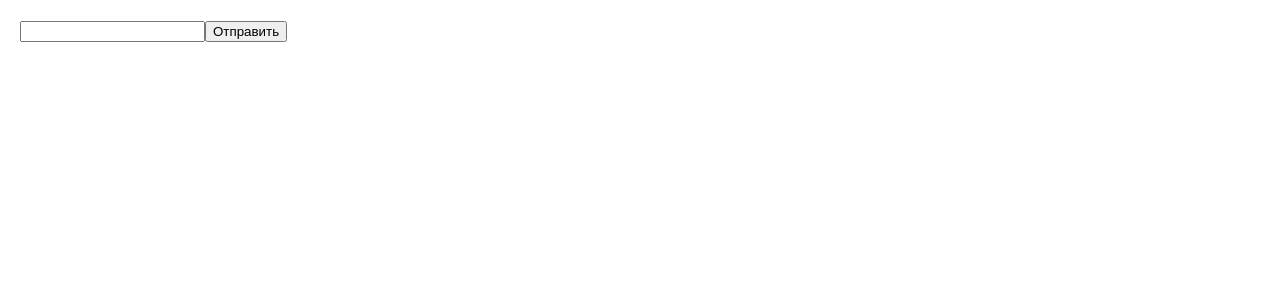
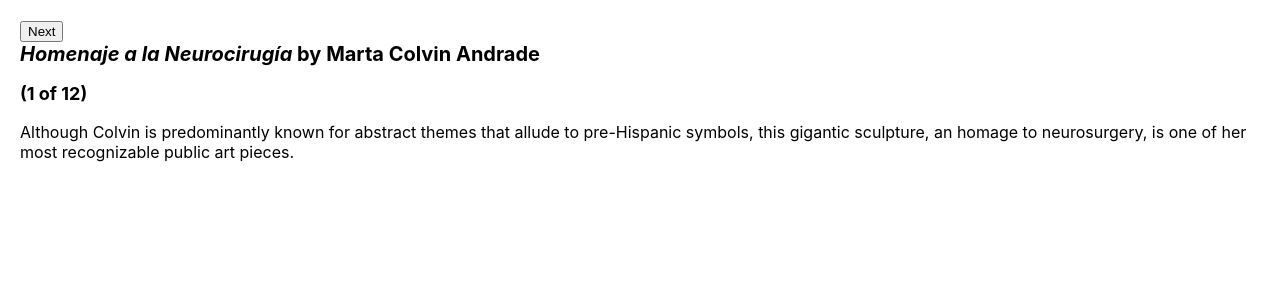
Before and after one commit to becasualle/devsurge-react-course, a React (Create React App) app: page / in a window 1280 px wide. Shown: the top 300 px of the page. Built offline with nearby package versions, Linux system fonts and the light colour scheme.

Commit message:
Состояние компонента

```diff
--- a/src/App.js
+++ b/src/App.js
@@ -1,12 +1,9 @@
-import {
-  AddHandler,
-  Toolbar,
-  ToolbarProps,
-  ToolbarWithMovieAndImageBtns,
-  ToolbarPropagation,
-  Signup,
-} from './Events';
+import { StatelessGalerry, StatefullGalerry, MultipleStates } from './State';
 
 export default function App() {
-  return <Signup />;
+  return (
+    <>
+      <StatelessGalerry />
+    </>
+  );
 }
--- /dev/null
+++ b/src/State/Statefull.js
@@ -0,0 +1,31 @@
+import { useState } from 'react';
+import { sculptureList } from '../data';
+
+export default function Gallery() {
+  const [index, setIndex] = useState(0);
+
+  // if (true){
+  //   const [name, setName] = useState(0);
+  // }
+
+  function handleClick() {
+    setIndex(index + 1);
+    console.log(index);
+  }
+
+  let sculpture = sculptureList[index];
+  return (
+    <>
+      <button onClick={handleClick}>Next</button>
+      <h2>
+        <i>{sculpture.name} </i>
+        by {sculpture.artist}
+      </h2>
+      <h3>
+        ({index + 1} of {sculptureList.length})
+      </h3>
+      {/* <img src={sculpture.url} alt={sculpture.alt} /> */}
+      <p>{sculpture.description}</p>
+    </>
+  );
+}
--- /dev/null
+++ b/src/State/Stateless.js
@@ -0,0 +1,27 @@
+import { sculptureList } from '../data';
+
+export default function Gallery() {
+  let index = 0;
+
+  function handleClick() {
+    index = index + 1;
+    console.log(index);
+  }
+
+  let sculpture = sculptureList[index];
+
+  return (
+    <>
+      <button onClick={handleClick}>Next</button>
+      <h2>
+        <i>{sculpture.name} </i>
+        by {sculpture.artist}
+      </h2>
+      <h3>
+        ({index + 1} of {sculptureList.length})
+      </h3>
+      {/* <img src={sculpture.url} alt={sculpture.alt} /> */}
+      <p>{sculpture.description}</p>
+    </>
+  );
+}
--- /dev/null
+++ b/src/State/index.js
@@ -0,0 +1,5 @@
+import StatefullGalerry from './Statefull';
+import StatelessGalerry from './Stateless';
+import MultipleStates from './multipleStates';
+
+export { StatelessGalerry, StatefullGalerry, MultipleStates };
--- /dev/null
+++ b/src/State/multipleStates.js
@@ -0,0 +1,34 @@
+import { useState } from 'react';
+import { sculptureList } from '../data';
+
+export default function Gallery() {
+  const [index, setIndex] = useState(0);
+  const [showMore, setShowMore] = useState(false);
+
+  function handleNextClick() {
+    setIndex(index + 1);
+  }
+
+  function handleMoreClick() {
+    setShowMore(!showMore);
+  }
+
+  let sculpture = sculptureList[index];
+  return (
+    <>
+      <button onClick={handleNextClick}>Next</button>
+      <h2>
+        <i>{sculpture.name} </i>
+        by {sculpture.artist}
+      </h2>
+      <h3>
+        ({index + 1} of {sculptureList.length})
+      </h3>
+      <button onClick={handleMoreClick}>
+        {showMore ? 'Hide' : 'Show'} details
+      </button>
+      {showMore && <p>{sculpture.description}</p>}
+      <img src={sculpture.url} alt={sculpture.alt} />
+    </>
+  );
+}
--- a/src/data.js
+++ b/src/data.js
@@ -36,5 +36,101 @@
     imageId: 'lrWQx8l',
   },
 ];
-// people.forEach((person) => (person.id = crypto.randomUUID()));
-// console.log(people);
+export const sculptureList = [
+  {
+    name: 'Homenaje a la Neurocirugía',
+    artist: 'Marta Colvin Andrade',
+    description:
+      'Although Colvin is predominantly known for abstract themes that allude to pre-Hispanic symbols, this gigantic sculpture, an homage to neurosurgery, is one of her most recognizable public art pieces.',
+    url: 'https://i.imgur.com/Mx7dA2Y.jpg',
+    alt: 'A bronze statue of two crossed hands delicately holding a human brain in their fingertips.',
+  },
+  {
+    name: 'Floralis Genérica',
+    artist: 'Eduardo Catalano',
+    description:
+      'This enormous (75 ft. or 23m) silver flower is located in Buenos Aires. It is designed to move, closing its petals in the evening or when strong winds blow and opening them in the morning.',
+    url: 'https://i.imgur.com/ZF6s192m.jpg',
+    alt: 'A gigantic metallic flower sculpture with reflective mirror-like petals and strong stamens.',
+  },
+  {
+    name: 'Eternal Presence',
+    artist: 'John Woodrow Wilson',
+    description:
+      'Wilson was known for his preoccupation with equality, social justice, as well as the essential and spiritual qualities of humankind. This massive (7ft. or 2,13m) bronze represents what he described as "a symbolic Black presence infused with a sense of universal humanity."',
+    url: 'https://i.imgur.com/aTtVpES.jpg',
+    alt: 'The sculpture depicting a human head seems ever-present and solemn. It radiates calm and serenity.',
+  },
+  {
+    name: 'Moai',
+    artist: 'Unknown Artist',
+    description:
+      'Located on the Easter Island, there are 1,000 moai, or extant monumental statues, created by the early Rapa Nui people, which some believe represented deified ancestors.',
+    url: 'https://i.imgur.com/RCwLEoQm.jpg',
+    alt: 'Three monumental stone busts with the heads that are disproportionately large with somber faces.',
+  },
+  {
+    name: 'Blue Nana',
+    artist: 'Niki de Saint Phalle',
+    description:
+      'The Nanas are triumphant creatures, symbols of femininity and maternity. Initially, Saint Phalle used fabric and found objects for the Nanas, and later on introduced polyester to achieve a more vibrant effect.',
+    url: 'https://i.imgur.com/Sd1AgUOm.jpg',
+    alt: 'A large mosaic sculpture of a whimsical dancing female figure in a colorful costume emanating joy.',
+  },
+  {
+    name: 'Ultimate Form',
+    artist: 'Barbara Hepworth',
+    description:
+      'This abstract bronze sculpture is a part of The Family of Man series located at Yorkshire Sculpture Park. Hepworth chose not to create literal representations of the world but developed abstract forms inspired by people and landscapes.',
+    url: 'https://i.imgur.com/2heNQDcm.jpg',
+    alt: 'A tall sculpture made of three elements stacked on each other reminding of a human figure.',
+  },
+  {
+    name: 'Cavaliere',
+    artist: 'Lamidi Olonade Fakeye',
+    description:
+      "Descended from four generations of woodcarvers, Fakeye's work blended traditional and contemporary Yoruba themes.",
+    url: 'https://i.imgur.com/wIdGuZwm.png',
+    alt: 'An intricate wood sculpture of a warrior with a focused face on a horse adorned with patterns.',
+  },
+  {
+    name: 'Big Bellies',
+    artist: 'Alina Szapocznikow',
+    description:
+      'Szapocznikow is known for her sculptures of the fragmented body as a metaphor for the fragility and impermanence of youth and beauty. This sculpture depicts two very realistic large bellies stacked on top of each other, each around five feet (1,5m) tall.',
+    url: 'https://i.imgur.com/AlHTAdDm.jpg',
+    alt: 'The sculpture reminds a cascade of folds, quite different from bellies in classical sculptures.',
+  },
+  {
+    name: 'Terracotta Army',
+    artist: 'Unknown Artist',
+    description:
+      'The Terracotta Army is a collection of terracotta sculptures depicting the armies of Qin Shi Huang, the first Emperor of China. The army consisted of more than 8,000 soldiers, 130 chariots with 520 horses, and 150 cavalry horses.',
+    url: 'https://i.imgur.com/HMFmH6m.jpg',
+    alt: '12 terracotta sculptures of solemn warriors, each with a unique facial expression and armor.',
+  },
+  {
+    name: 'Lunar Landscape',
+    artist: 'Louise Nevelson',
+    description:
+      'Nevelson was known for scavenging objects from New York City debris, which she would later assemble into monumental constructions. In this one, she used disparate parts like a bedpost, juggling pin, and seat fragment, nailing and gluing them into boxes that reflect the influence of Cubism’s geometric abstraction of space and form.',
+    url: 'https://i.imgur.com/rN7hY6om.jpg',
+    alt: 'A black matte sculpture where the individual elements are initially indistinguishable.',
+  },
+  {
+    name: 'Aureole',
+    artist: 'Ranjani Shettar',
+    description:
+      'Shettar merges the traditional and the modern, the natural and the industrial. Her art focuses on the relationship between man and nature. Her work was described as compelling both abstractly and figuratively, gravity defying, and a "fine synthesis of unlikely materials."',
+    url: 'https://i.imgur.com/okTpbHhm.jpg',
+    alt: 'A pale wire-like sculpture mounted on concrete wall and descending on the floor. It appears light.',
+  },
+  {
+    name: 'Hippos',
+    artist: 'Taipei Zoo',
+    description:
+      'The Taipei Zoo commissioned a Hippo Square featuring submerged hippos at play.',
+    url: 'https://i.imgur.com/6o5Vuyu.jpg',
+    alt: 'A group of bronze hippo sculptures emerging from the sett sidewalk as if they were swimming.',
+  },
+];
--- a/src/index.css
+++ b/src/index.css
@@ -47,6 +47,10 @@
   font-size: 12px;
 }
 
+img {
+  display: block;
+}
+
 .avatar {
   border-radius: 50%;
   height: 90px;
```
Also changed, not shown: src/State/arrayDestructuring.js (added, +10 -0 lines).
